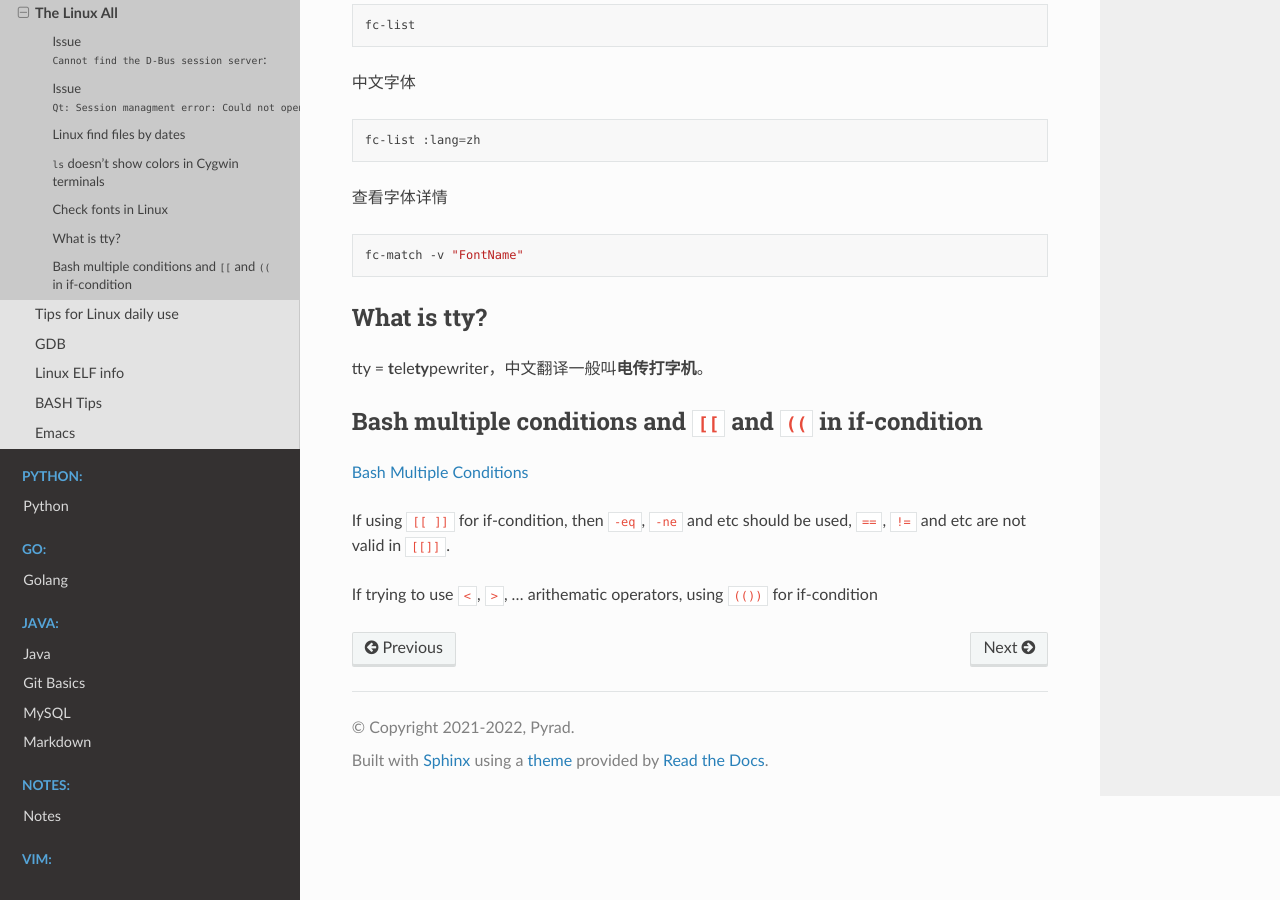
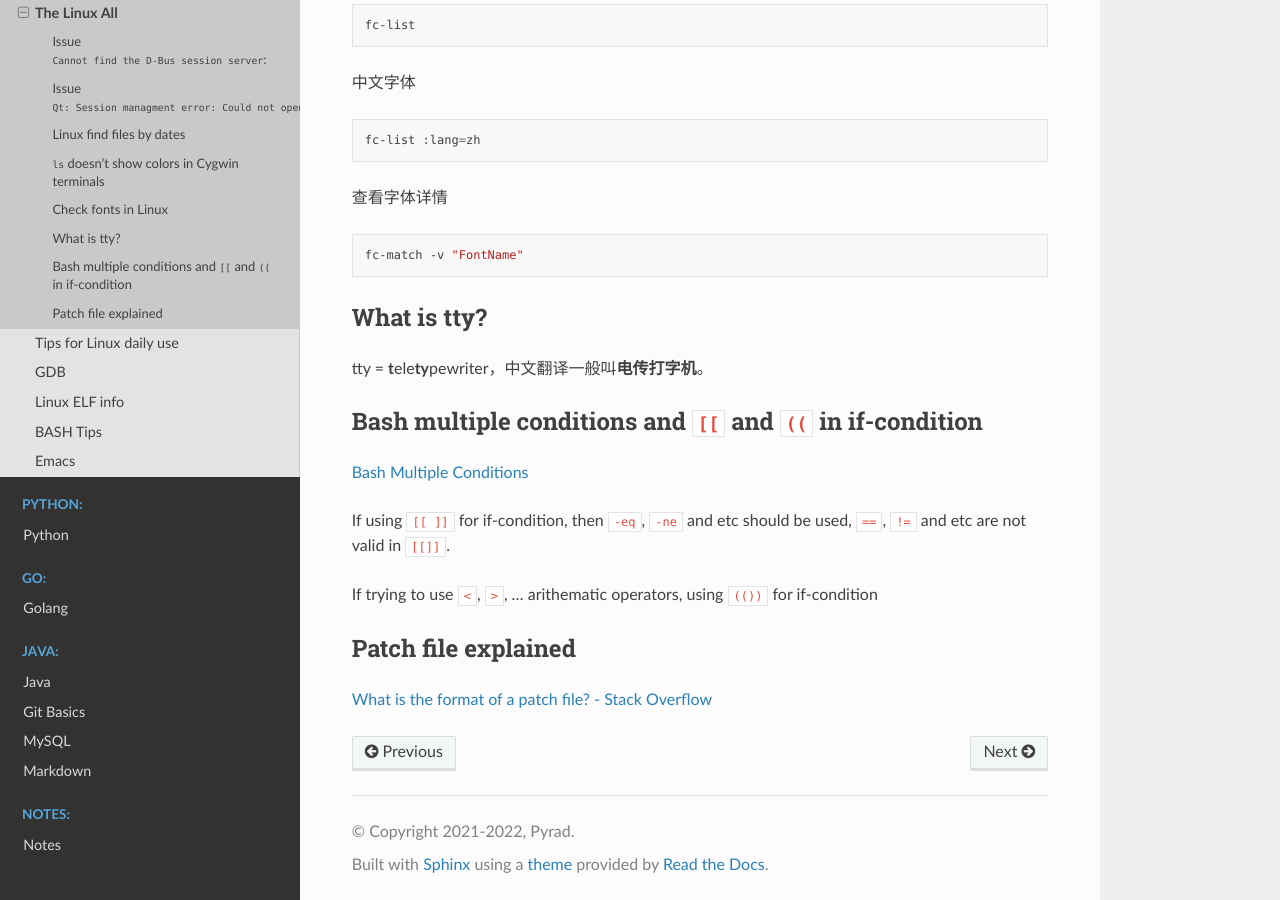
Before and after one commit to Pyrad/pyradnotes, a Sphinx documentation site: the page built from source/Linux/linuxall.md, in a window 1280 px wide and 900 px high, scrolled down 1828 px. Built offline with Sphinx 7.4.7 and the Read the Docs theme 2.0.0, drawn with Linux system fonts in a browser that asks for light colours.

Commit message:
Linux Explain patch file

```diff
--- a/source/Linux/linuxall.md
+++ b/source/Linux/linuxall.md
@@ -118,3 +118,8 @@ tty = **t**ele**ty**pewriter，中文翻译一般叫**电传打字机**。
 If using `[[ ]]` for if-condition, then `-eq`, `-ne` and etc should be used, `==`, `!=` and etc are not valid in `[[]]`.
 
 If trying to use `<`, `>`, ... arithematic operators, using `(())` for if-condition
+
+
+## Patch file explained
+
+[What is the format of a patch file? - Stack Overflow](https://stackoverflow.com/questions/987372/what-is-the-format-of-a-patch-file)
```
